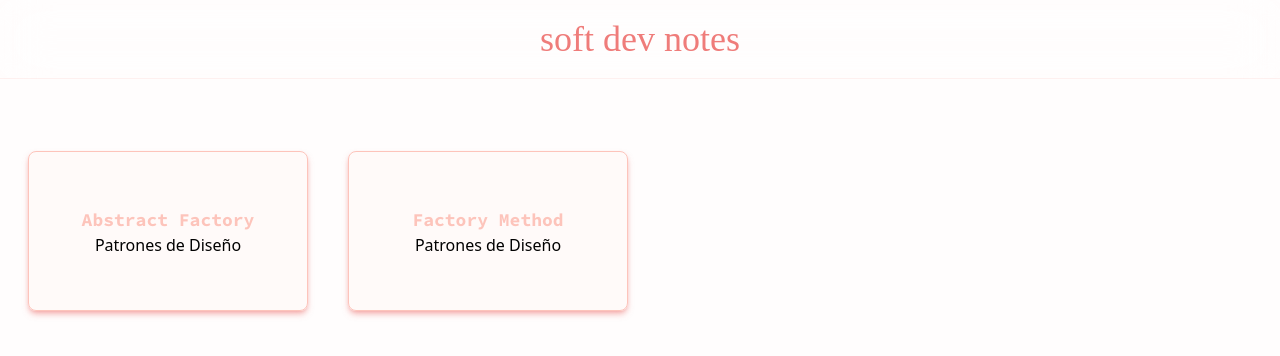
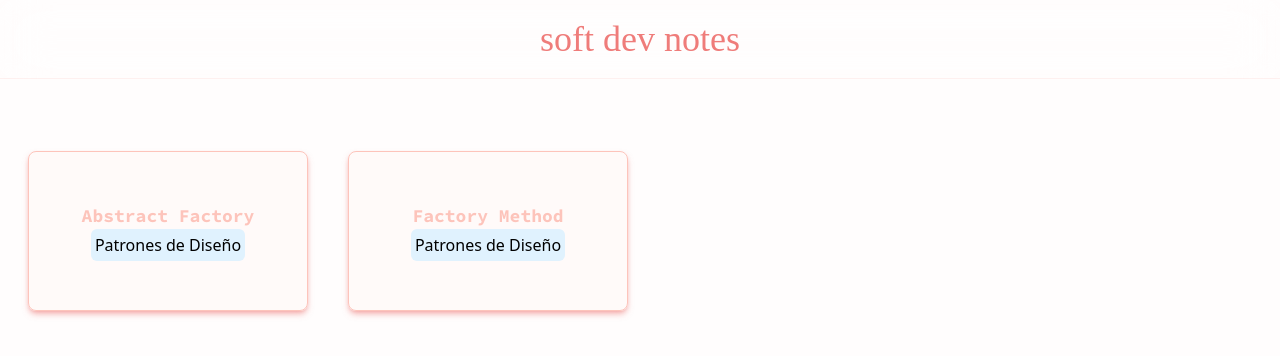
Before and after one commit to TheCodeKat/interactive-dev-notes, a Next.js app: page / in a window 1280 px wide. Shown: the top 356 px of the page. Built offline with nearby package versions, Linux system fonts and the light colour scheme; a web font is replaced by a local one.

Commit message:
styling the TopicTag

```diff
--- a/components/TopicTag.tsx
+++ b/components/TopicTag.tsx
@@ -3,5 +3,5 @@ export interface TopicTagProps {
 }
 
 export default function TopicTag({ topicName }: TopicTagProps) {
-  return <div>{topicName}</div>;
+  return <div className="p-1 rounded-md bg bg-sky-100 w-fit">{topicName}</div>;
 }
```
